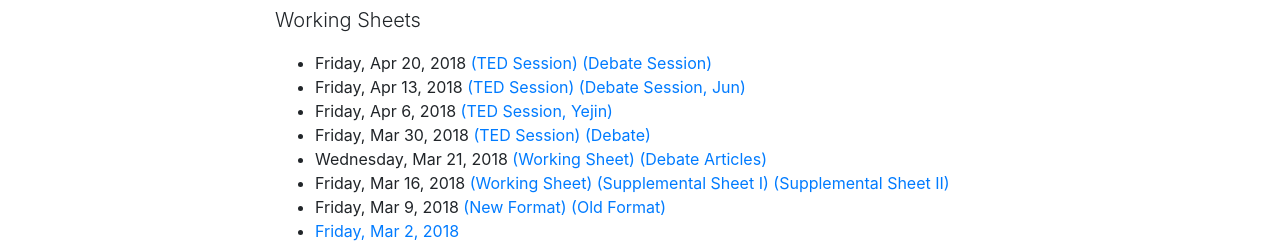
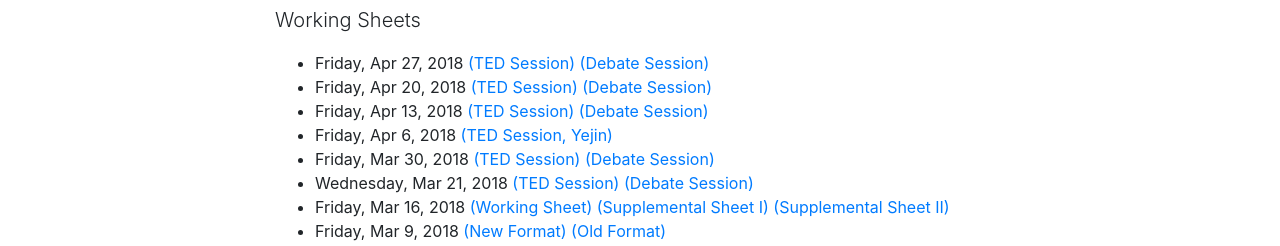
Before and after one commit to howon-kim/Tutoring-Material, a website with bundled scripts: page index.html in a window 1280 px wide. Shown: the part 549-795 px from the top of the page. Built offline with nearby package versions, Linux system fonts and the light colour scheme.

Commit message:
Apr 27 TED Club Last Vol

```diff
--- a/index.html
+++ b/index.html
@@ -52,24 +52,28 @@
                     <h2>TED Debate Club</h2>
                     <p class="lead">Working Sheets</p>
                     <ul>
+                        <li>Friday, Apr 27, 2018
+                            <a href="ted_debate/180427.pdf">(TED Session)</a>
+                            <a href="ted_debate/180427_debate.pdf">(Debate Session)</a>
+                        </li>
                         <li>Friday, Apr 20, 2018
                             <a href="ted_debate/180420.pdf">(TED Session)</a>
                             <a href="ted_debate/180420_debate.pdf">(Debate Session)</a>
                         </li>
                         <li>Friday, Apr 13, 2018
                             <a href="ted_debate/180413.pdf">(TED Session)</a>
-                            <a href="ted_debate/180413_debate.pdf">(Debate Session, Jun)</a>
+                            <a href="ted_debate/180413_debate.pdf">(Debate Session)</a>
                         </li>
                         <li>Friday, Apr 6, 2018
                             <a href="ted_debate/180406.pdf">(TED Session, Yejin)</a>
                         </li>
                         <li>Friday, Mar 30, 2018
                             <a href="ted_debate/180330.pdf">(TED Session)</a>
-                            <a href="ted_debate/180330_debate.pdf">(Debate)</a>
+                            <a href="ted_debate/180330_debate.pdf">(Debate Session)</a>
                         </li>
                         <li>Wednesday, Mar 21, 2018
-                            <a href="ted_debate/180321.pdf">(Working Sheet)</a>
-                            <a href="ted_debate/180321_debate.pdf">(Debate Articles)</a>
+                            <a href="ted_debate/180321.pdf">(TED Session)</a>
+                            <a href="ted_debate/180321_debate.pdf">(Debate Session)</a>
                         </li>
                         <li>Friday, Mar 16, 2018
                             <a href="ted_debate/180316.pdf">(Working Sheet)</a>
```
Also changed, not shown: 2 other files.
